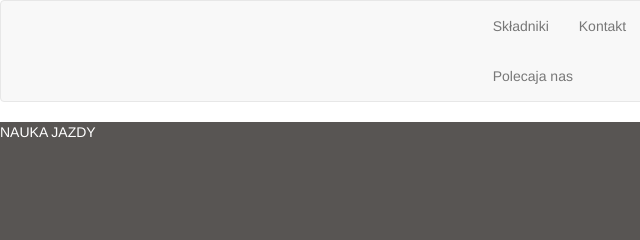
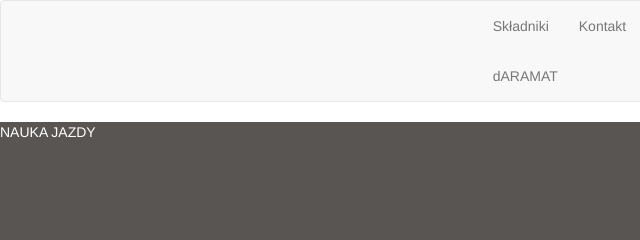
Before and after one commit to MartasoMuch/aa, a plain HTML site: page index.html in a window 1280 px wide. Shown: the top 240 px of the page, 0-640 px from the left. Drawn offline with nearby package versions, Linux system fonts and the light colour scheme.

Commit message:
dodaniep5484

```diff
--- a/index.html
+++ b/index.html
@@ -15,7 +15,7 @@
         <li><a href="#">Składniki</a></li>
         <li><a href="#">Kontakt</a></li>
         <li><a href="#">Przepis</a></li>
-        <li><a href="#">Polecaja nas</a></li>
+        <li><a href="#">dARAMAT</a></li>
         </li>
       </ul>
       </div>
```
